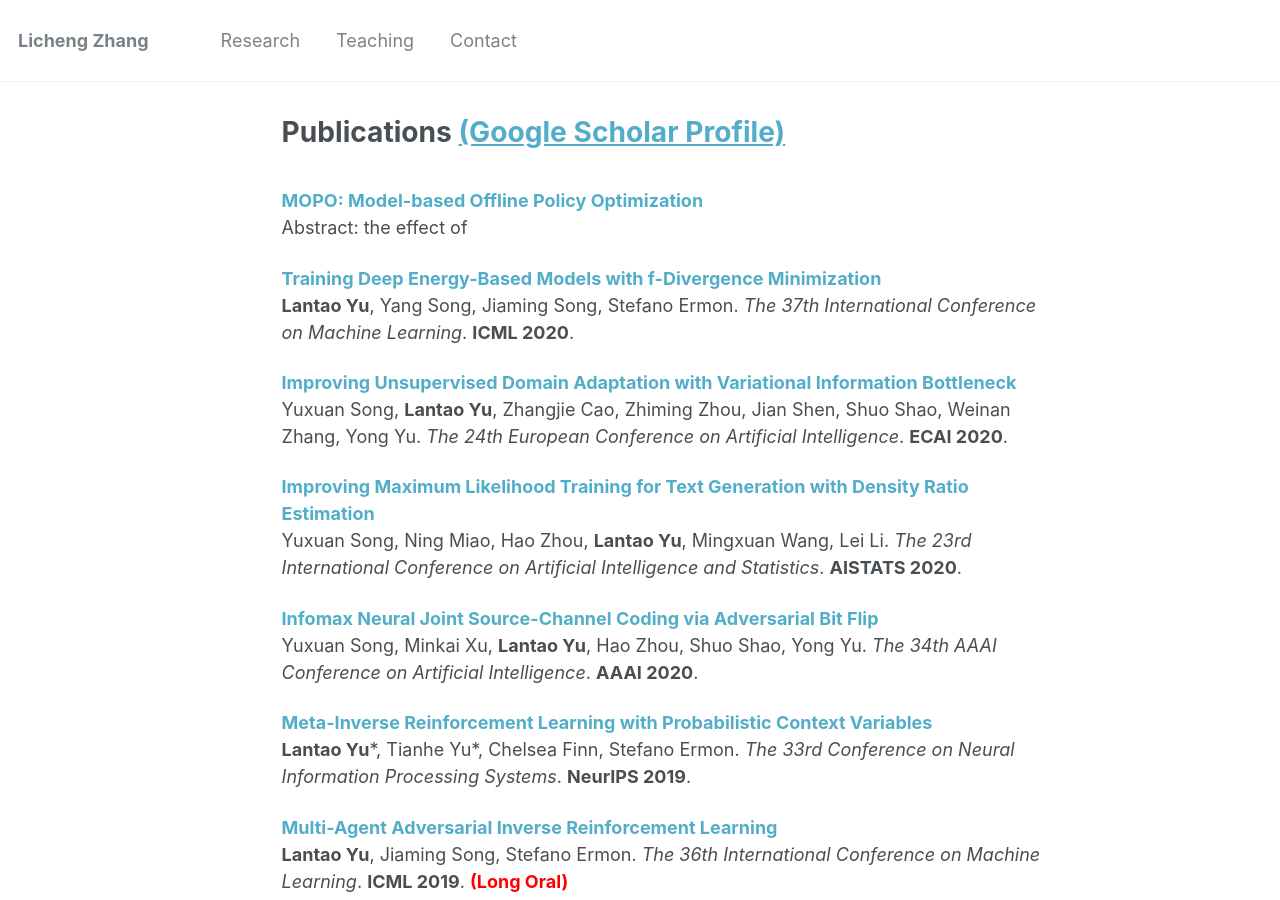
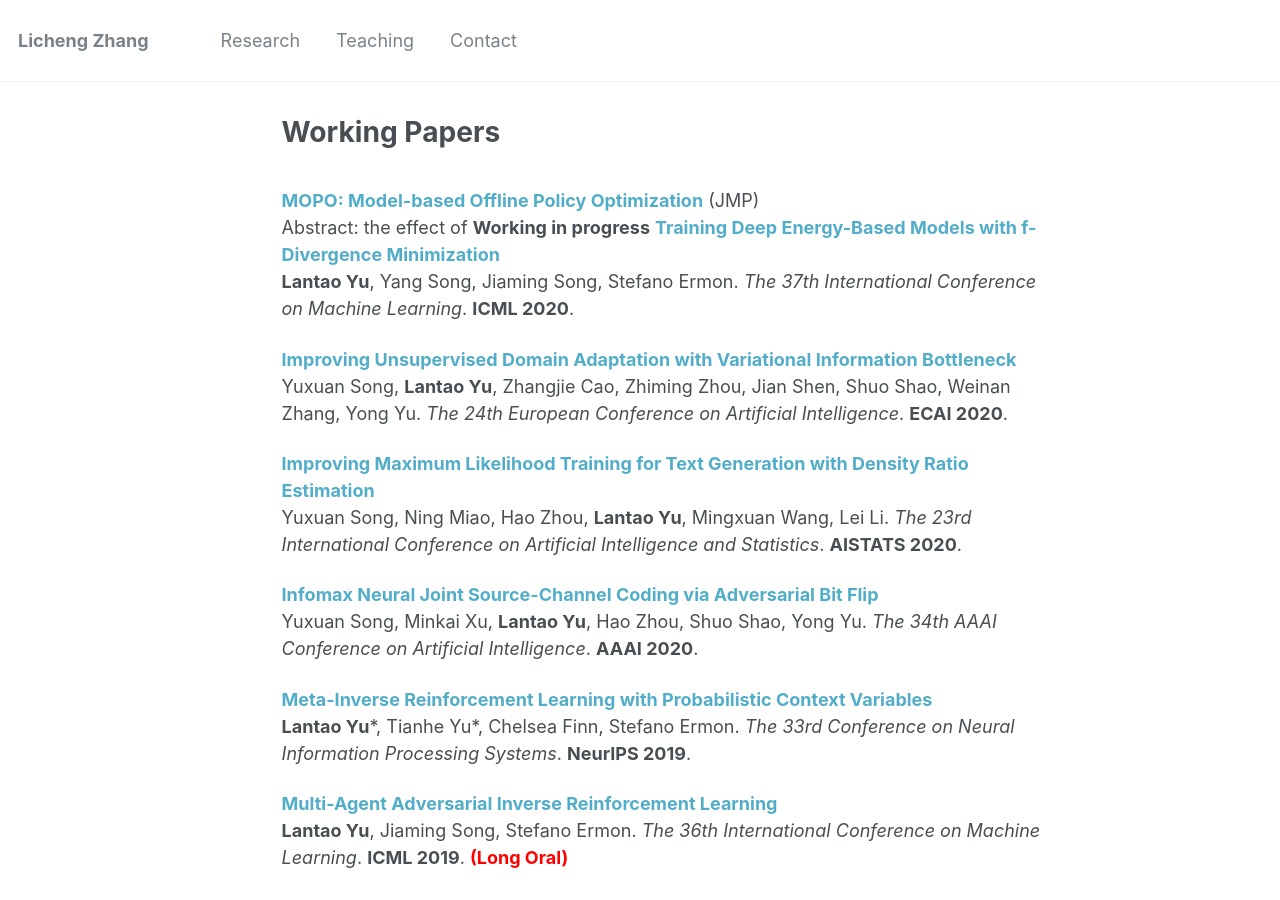
Before and after one commit to lichengzh/lichengzh.github.io, a Jekyll site: the page built from _pages/publications.md, in a window 1280 px wide and 900 px high. Built offline with Jekyll 4.4.1, drawn with Linux system fonts in a browser that asks for light colours.

Commit message:
Update publications.md

```diff
--- a/_pages/publications.md
+++ b/_pages/publications.md
@@ -1,11 +1,11 @@
 ---
-title: "Publications [(Google Scholar Profile)](https://scholar.google.com/citations?user=Ixg9n-EAAAAJ&hl=en)"
+title: "Working Papers"
 permalink: /publications/
 ---
 <br>
-<b>[MOPO: Model-based Offline Policy Optimization](http://lichengzh.github.io/files/ov.pdf)</b> <br>
+<b>[MOPO: Model-based Offline Policy Optimization](http://lichengzh.github.io/files/ov.pdf)</b> (JMP)<br>
 Abstract: the effect of
-
+<b> Working in progress</b>
 <b>[Training Deep Energy-Based Models with f-Divergence Minimization](http://lantaoyu.com/publications/fEBM)</b> <br>
 <b>Lantao Yu</b>, Yang Song, Jiaming Song, Stefano Ermon.
 <i>The 37th International Conference on Machine Learning</i>. <b>ICML 2020</b>.
```
